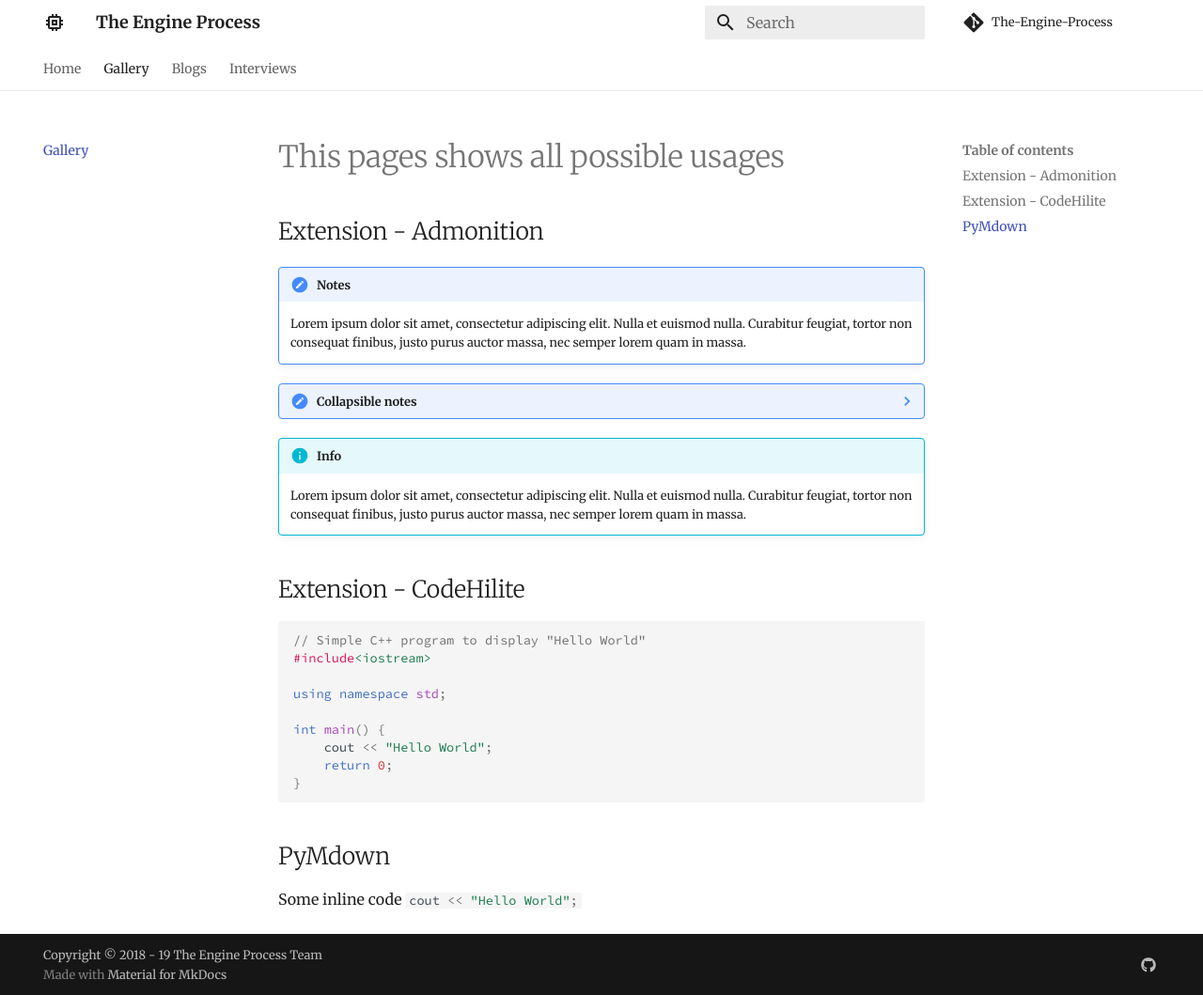
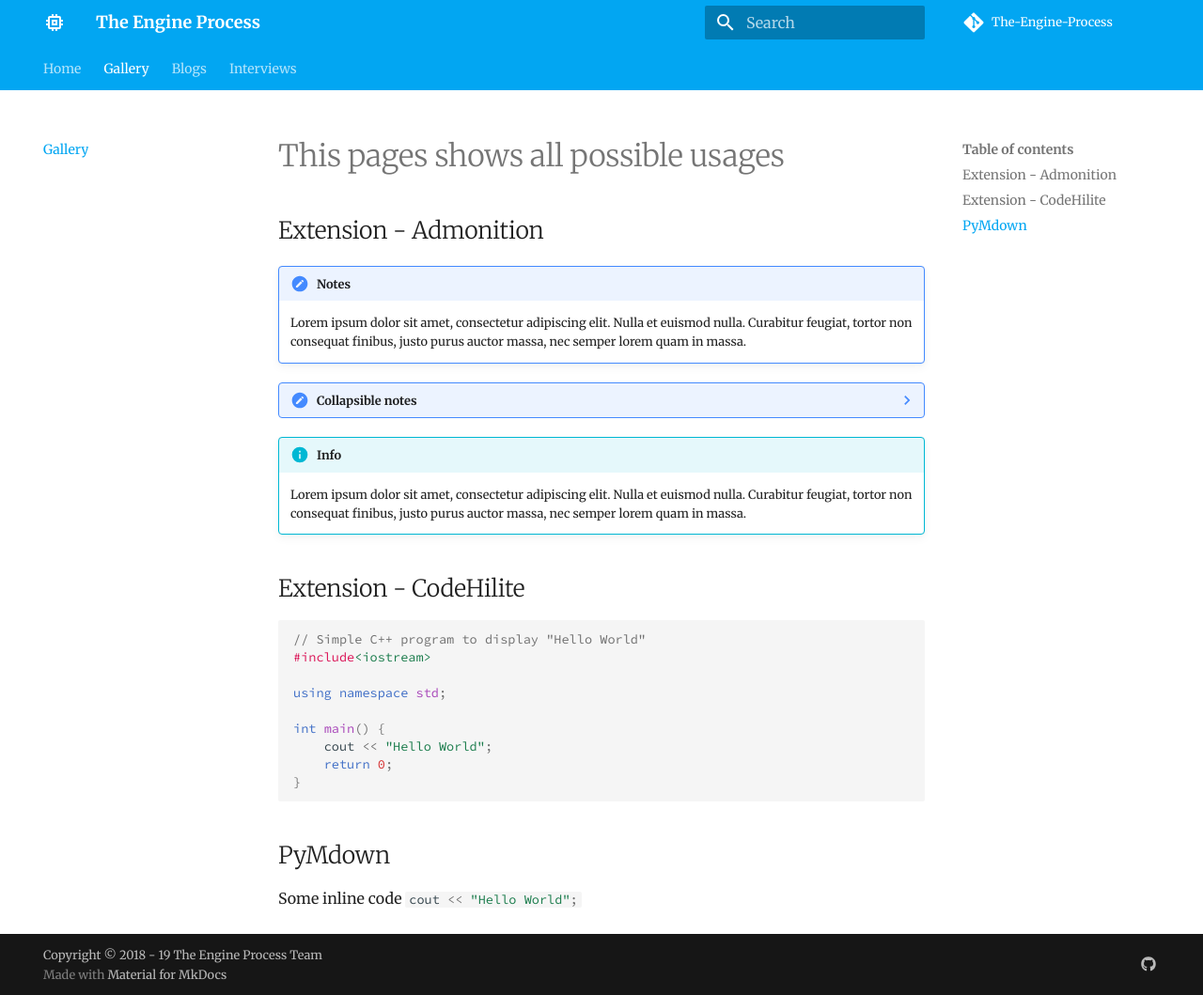
Before and after one commit to Isetta-Team/Isetta-Website-Raw, an MkDocs documentation site: the page built from docs/gallery.md, in a window 1280 px wide and 1059 px high. Shown: the whole window at 94% size. Built offline with MkDocs 1.6.1 and Material for MkDocs 9.7.7, drawn with Linux system fonts in a browser that asks for light colours.

Commit message:
change main color

```diff
--- a/mkdocs.yml
+++ b/mkdocs.yml
@@ -18,7 +18,7 @@ theme:
   feature:
     tabs: true
   palette:
-    primary: 'white'
+    primary: 'light blue'
     accent: 'cyan'
   font:
     text: 'Merriweather'
```
